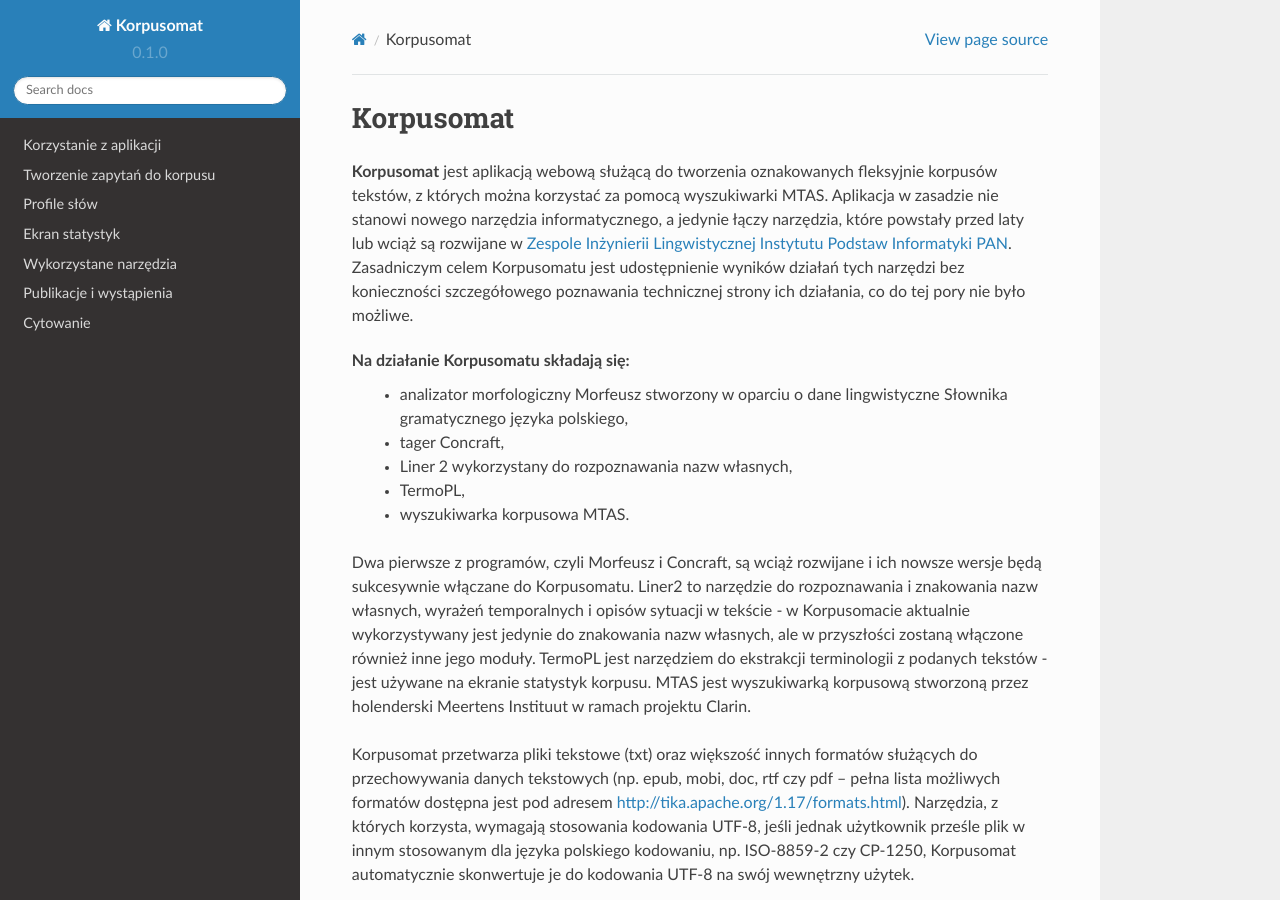
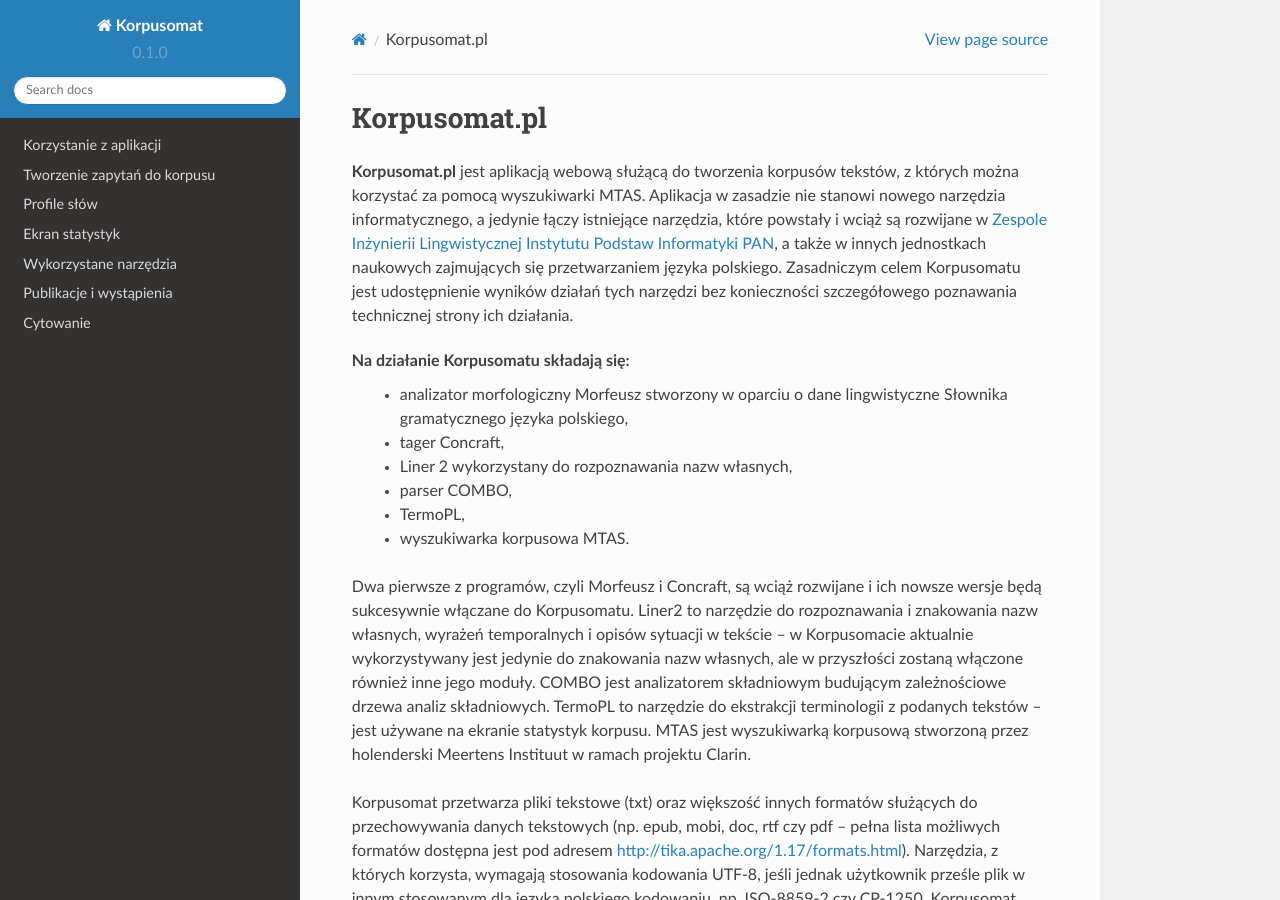
Before and after one commit to ipipan/korpusomat-docs, a Sphinx documentation site: the page built from docs/source/index.rst, in a window 1280 px wide and 900 px high. Built offline with Sphinx 7.4.7 and the Read the Docs theme 2.0.0, drawn with Linux system fonts in a browser that asks for light colours.

Commit message:
drobne zmiany

```diff
--- a/docs/source/index.rst
+++ b/docs/source/index.rst
@@ -1,16 +1,17 @@
-Korpusomat
+Korpusomat.pl
 ===================================
 
-**Korpusomat** jest aplikacją webową służącą do tworzenia oznakowanych fleksyjnie korpusów tekstów, z których można korzystać za pomocą wyszukiwarki MTAS. Aplikacja w zasadzie nie stanowi nowego narzędzia informatycznego, a jedynie łączy narzędzia, które powstały przed laty lub wciąż są rozwijane w `Zespole Inżynierii Lingwistycznej Instytutu Podstaw Informatyki PAN <zil.ipipan.waw.pl/>`_. Zasadniczym celem Korpusomatu jest udostępnienie wyników działań tych narzędzi bez konieczności szczegółowego poznawania technicznej strony ich działania, co do tej pory nie było możliwe.
+**Korpusomat.pl** jest aplikacją webową służącą do tworzenia korpusów tekstów, z których można korzystać za pomocą wyszukiwarki MTAS. Aplikacja w zasadzie nie stanowi nowego narzędzia informatycznego, a jedynie łączy istniejące narzędzia, które powstały i wciąż są rozwijane w `Zespole Inżynierii Lingwistycznej Instytutu Podstaw Informatyki PAN <zil.ipipan.waw.pl/>`_, a także w innych jednostkach naukowych zajmujących się przetwarzaniem języka polskiego. Zasadniczym celem Korpusomatu jest udostępnienie wyników działań tych narzędzi bez konieczności szczegółowego poznawania technicznej strony ich działania.
 
 Na działanie Korpusomatu składają się:
  - analizator morfologiczny Morfeusz stworzony w oparciu o dane lingwistyczne Słownika gramatycznego języka polskiego,
  - tager Concraft,
  - Liner 2 wykorzystany do rozpoznawania nazw własnych,
+ - parser COMBO,
  - TermoPL,
  - wyszukiwarka korpusowa MTAS.
 
-Dwa pierwsze z programów, czyli Morfeusz i Concraft, są wciąż rozwijane i ich nowsze wersje będą sukcesywnie włączane do Korpusomatu. Liner2 to narzędzie do rozpoznawania i znakowania nazw własnych, wyrażeń temporalnych i opisów sytuacji w tekście - w Korpusomacie aktualnie wykorzystywany jest jedynie do znakowania nazw własnych, ale w przyszłości zostaną włączone również inne jego moduły. TermoPL jest narzędziem do ekstrakcji terminologii z podanych tekstów - jest używane na ekranie statystyk korpusu. MTAS jest wyszukiwarką korpusową stworzoną przez holenderski Meertens Instituut w ramach projektu Clarin.
+Dwa pierwsze z programów, czyli Morfeusz i Concraft, są wciąż rozwijane i ich nowsze wersje będą sukcesywnie włączane do Korpusomatu. Liner2 to narzędzie do rozpoznawania i znakowania nazw własnych, wyrażeń temporalnych i opisów sytuacji w tekście – w Korpusomacie aktualnie wykorzystywany jest jedynie do znakowania nazw własnych, ale w przyszłości zostaną włączone również inne jego moduły. COMBO jest analizatorem składniowym budującym zależnościowe drzewa analiz składniowych. TermoPL to narzędzie do ekstrakcji terminologii z podanych tekstów – jest używane na ekranie statystyk korpusu. MTAS jest wyszukiwarką korpusową stworzoną przez holenderski Meertens Instituut w ramach projektu Clarin.
 
 Korpusomat przetwarza pliki tekstowe (txt) oraz większość innych formatów służących do przechowywania danych tekstowych (np. epub, mobi, doc, rtf czy pdf – pełna lista możliwych formatów dostępna jest pod adresem http://tika.apache.org/1.17/formats.html). Narzędzia, z których korzysta, wymagają stosowania kodowania UTF-8, jeśli jednak użytkownik prześle plik w innym stosowanym dla języka polskiego kodowaniu, np. ISO-8859-2 czy CP-1250, Korpusomat automatycznie skonwertuje je do kodowania UTF-8 na swój wewnętrzny użytek.
 
```
